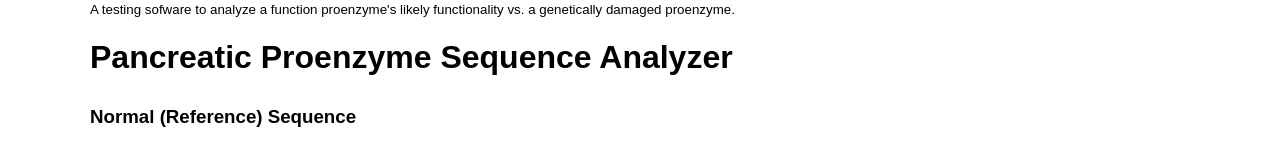
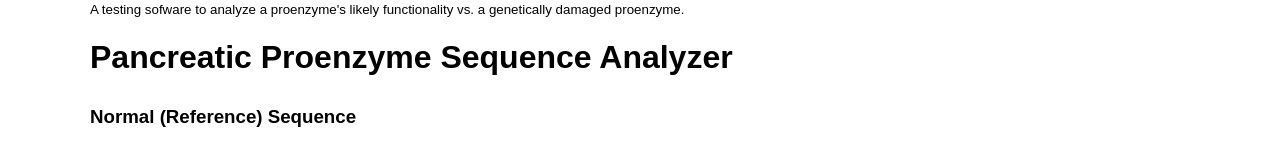
Before and after one commit to nareddyt1-cell/Backend1, a plain HTML site: page templates/index.html in a window 1280 px wide. Shown: the top 145 px of the page. Drawn offline with Linux system fonts and the light colour scheme.

Commit message:
Update index.html

```diff
--- a/templates/index.html
+++ b/templates/index.html
@@ -3,7 +3,7 @@
 <head>
 <meta charset="UTF-8">
 <title>Pancreatic Proenzyme Sequence Analyzer</title>
-<small>A testing sofware to analyze a function proenzyme's likely functionality vs. a genetically damaged proenzyme.</small>
+
 <style>
 body {
     font-family: Arial, sans-serif;
@@ -57,7 +57,7 @@ button {
 </head>
 
 <body>
-
+<small>A testing sofware to analyze a proenzyme's likely functionality vs. a genetically damaged proenzyme.</small>
 <h1>Pancreatic Proenzyme Sequence Analyzer</h1>
 
 <div class="section">
```
